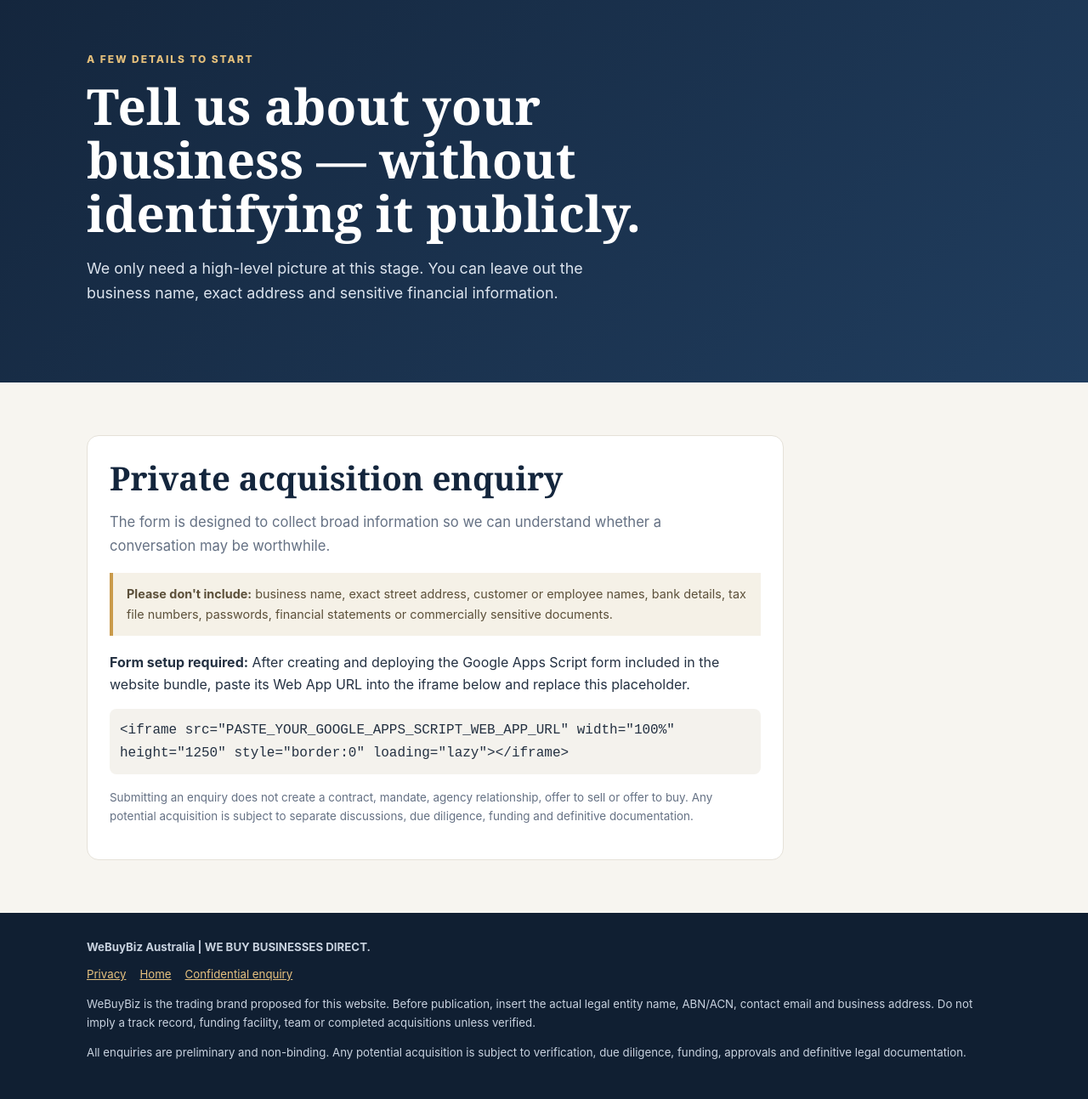
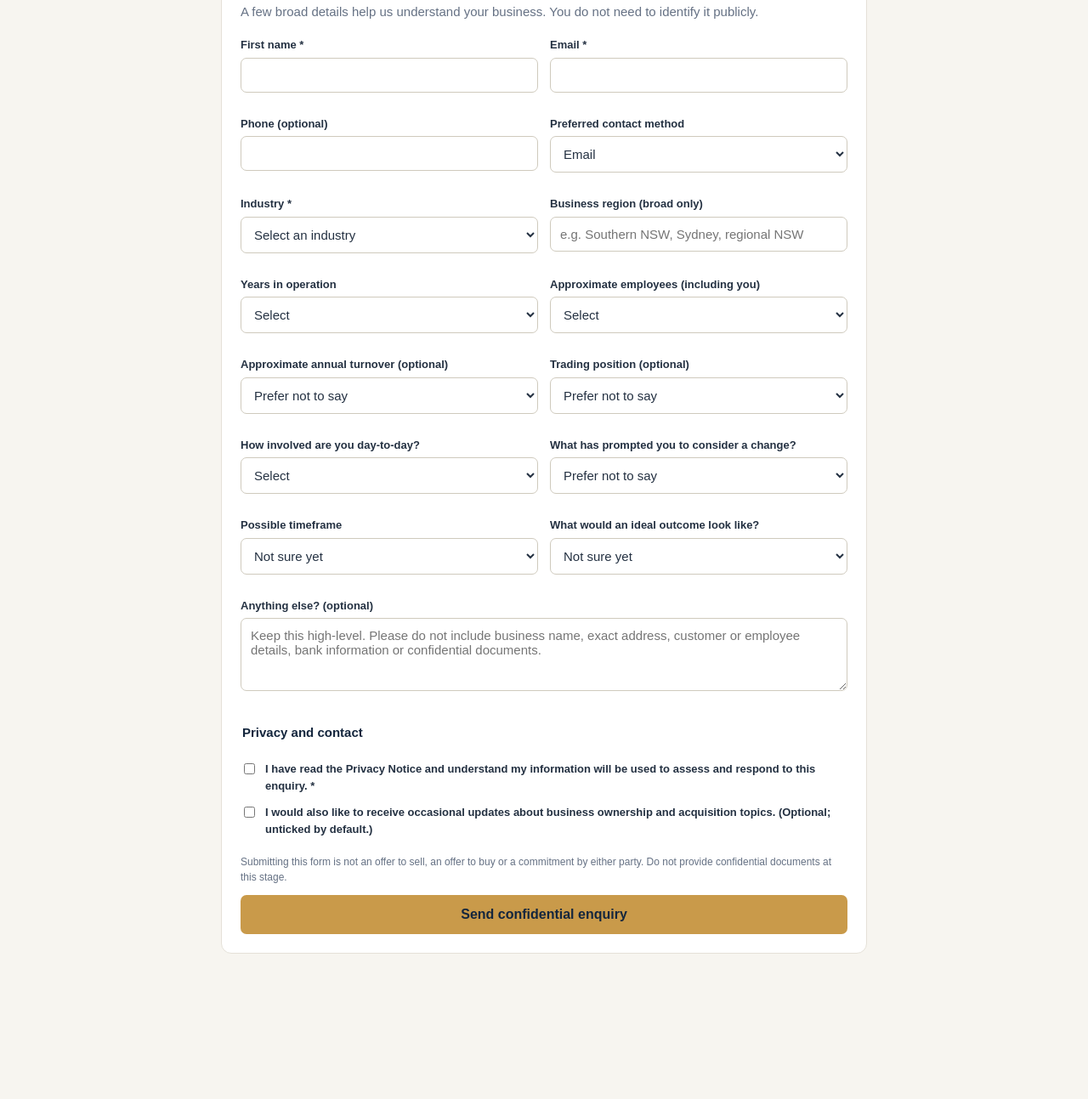
Before and after one commit to webuybiz/webuybiz-website, a plain HTML site: page enquiry.html in a window 1280 px wide. Shown: the part 73-1366 px from the top of the page at 85% size. After the commit the page ends 1207 px from the top, so only its background shows below. Drawn offline with Linux system fonts and the light colour scheme.

Commit message:
Connect live WeBuyBiz enquiry form

```diff
--- a/enquiry.html
+++ b/enquiry.html
@@ -1,22 +1,68 @@
-<!doctype html><html lang="en-AU"><head><meta charset="utf-8"><meta name="viewport" content="width=device-width,initial-scale=1"><title>Sell Your Business Directly | Contact WeBuyBiz Australia</title><meta name="description" content="Contact WeBuyBiz about a potential direct acquisition of your established Australian business. Share high-level information in a private initial enquiry."><style>
-:root{--navy:#14263d;--navy2:#203d5e;--gold:#c99a4a;--cream:#f7f5f0;--ink:#243142;--muted:#657184;--line:#e5e1d8;--white:#fff;--green:#2f7655}
-*{box-sizing:border-box}html{scroll-behavior:smooth}body{margin:0;background:var(--cream);color:var(--ink);font:16px/1.65 Inter,system-ui,-apple-system,"Segoe UI",Arial,sans-serif}
-a{color:inherit} .site{max-width:1120px;margin:auto;padding:0 22px}
-header{background:var(--navy);color:#fff}.head{display:flex;align-items:center;justify-content:space-between;gap:20px;padding:18px 0}.brand{font-weight:800;letter-spacing:.04em;font-size:1.08rem;text-decoration:none}.brand span{color:var(--gold)}nav{display:flex;gap:18px;flex-wrap:wrap}nav a{font-size:.88rem;color:#e8edf3;text-decoration:none}nav a:hover{color:var(--gold)}
-.hero{background:linear-gradient(135deg,var(--navy),var(--navy2));color:#fff;padding:68px 0 72px}.hero-grid{display:grid;grid-template-columns:1.08fr .92fr;gap:44px;align-items:center}.eyebrow{color:#e4bf7b;text-transform:uppercase;letter-spacing:.16em;font-size:.75rem;font-weight:800}.hero h1{font:700 clamp(2.25rem,5vw,3.65rem)/1.08 Georgia,serif;margin:14px 0 18px;max-width:760px}.hero p{font-size:1.12rem;color:#dce4ee;max-width:650px}.hero .sub{font-size:.86rem;color:#c5d0de}
-h1,h2,h3{line-height:1.2}h2{font:700 clamp(1.75rem,3vw,2.45rem)/1.2 Georgia,serif;color:var(--navy);margin:0 0 14px}h3{color:var(--navy);margin:0 0 8px;font-size:1.12rem}
-.btn{display:inline-block;background:var(--gold);color:var(--navy);font-weight:800;padding:13px 20px;border-radius:7px;text-decoration:none;border:0;cursor:pointer}.btn.secondary{background:transparent;color:#fff;border:1px solid #8fa0b5}.btn:hover{filter:brightness(.96)}
-section{padding:62px 0}.intro{max-width:720px;color:var(--muted);font-size:1.04rem}.cards{display:grid;grid-template-columns:repeat(3,1fr);gap:18px;margin-top:28px}.card{background:#fff;border:1px solid var(--line);border-radius:12px;padding:24px;box-shadow:0 5px 20px rgba(20,38,61,.035)}.card p{margin:0;color:var(--muted)}.number{display:inline-grid;place-items:center;width:34px;height:34px;border-radius:50%;background:var(--navy);color:var(--gold);font-weight:800;margin-bottom:12px}
-.band{background:#fff;border-top:1px solid var(--line);border-bottom:1px solid var(--line)}.split{display:grid;grid-template-columns:1fr 1fr;gap:42px;align-items:start}.checklist{padding-left:20px}.checklist li{padding:5px 0}.callout{background:var(--navy);color:#fff;padding:34px;border-radius:14px}.callout h2{color:#fff}.callout p{color:#d9e2ec}.small{font-size:.84rem;color:var(--muted)}.pill{display:inline-block;border:1px solid #d8c79f;color:#7d5b22;border-radius:99px;padding:4px 10px;font-size:.75rem;font-weight:800}
-.stats{display:grid;grid-template-columns:repeat(3,1fr);gap:14px;margin-top:28px}.stat{background:#fff;border:1px solid var(--line);padding:20px;border-radius:10px}.stat strong{display:block;font:700 2rem Georgia,serif;color:var(--navy)}.stat span{font-size:.86rem;color:var(--muted)}
-footer{background:#101f32;color:#c8d2df;padding:30px 0;font-size:.83rem}footer a{color:#e7c27f}.footerlinks{display:flex;gap:16px;flex-wrap:wrap;margin:10px 0}
-.form-shell{background:#fff;border:1px solid var(--line);border-radius:14px;padding:26px;max-width:820px}.notice{background:#f5f1e7;border-left:4px solid var(--gold);padding:13px 16px;color:#5c503a;font-size:.9rem;margin:18px 0}
-@media(max-width:800px){.hero-grid,.split{grid-template-columns:1fr}.cards{grid-template-columns:1fr}.stats{grid-template-columns:1fr}.head{align-items:flex-start;flex-direction:column}nav{gap:12px}.hero{padding:48px 0}}
-</style><meta name="robots" content="index,follow">
-</head><body><header><div class="site head"><a class="brand" href="index.html">WeBuyBiz <span>AUSTRALIA</span></a><nav>
-<a href="index.html">Home</a><a href="private-exit.html">Private exit</a><a href="what-we-acquire.html">What we acquire</a><a href="process.html">Our process</a><a href="about.html">About</a><a href="enquiry.html">Confidential enquiry</a>
-</nav></div></header>
-<main><section class="hero"><div class="site"><div class="eyebrow">A few details to start</div><h1>Tell us about your business — without identifying it publicly.</h1><p>We only need a high-level picture at this stage. You can leave out the business name, exact address and sensitive financial information.</p></div></section>
-<section><div class="site"><div class="form-shell"><h2>Private acquisition enquiry</h2><p class="intro">The form is designed to collect broad information so we can understand whether a conversation may be worthwhile.</p><div class="notice"><strong>Please don't include:</strong> business name, exact street address, customer or employee names, bank details, tax file numbers, passwords, financial statements or commercially sensitive documents.</div>
-<div id="nc-form-embed"><p><strong>Form setup required:</strong> After creating and deploying the Google Apps Script form included in the website bundle, paste its Web App URL into the iframe below and replace this placeholder.</p><pre style="white-space:pre-wrap;background:#f4f2ed;padding:12px;border-radius:8px">&lt;iframe src="PASTE_YOUR_GOOGLE_APPS_SCRIPT_WEB_APP_URL" width="100%" height="1250" style="border:0" loading="lazy"&gt;&lt;/iframe&gt;</pre></div>
-<p class="small">Submitting an enquiry does not create a contract, mandate, agency relationship, offer to sell or offer to buy. Any potential acquisition is subject to separate discussions, due diligence, funding and definitive documentation.</p></div></div></section></main><footer><div class="site"><strong>WeBuyBiz Australia | WE BUY BUSINESSES DIRECT.</strong><div class="footerlinks"><a href="privacy.html">Privacy</a><a href="index.html">Home</a><a href="enquiry.html">Confidential enquiry</a></div><p>WeBuyBiz is the trading brand proposed for this website. Before publication, insert the actual legal entity name, ABN/ACN, contact email and business address. Do not imply a track record, funding facility, team or completed acquisitions unless verified.</p><p>All enquiries are preliminary and non-binding. Any potential acquisition is subject to verification, due diligence, funding, approvals and definitive legal documentation.</p></div></footer></body></html>
+<!doctype html>
+<html lang="en-AU"><head><meta charset="utf-8"><meta name="viewport" content="width=device-width,initial-scale=1">
+<style>
+:root{--navy:#14263d;--gold:#c99a4a;--ink:#243142;--muted:#657184;--line:#e5e1d8}
+*{box-sizing:border-box}body{margin:0;padding:12px;background:#f7f5f0;color:var(--ink);font:15px/1.5 Arial,sans-serif}
+form{max-width:760px;margin:auto;background:#fff;border:1px solid var(--line);border-radius:12px;padding:22px}
+h2{margin:0;color:var(--navy);font-size:23px}p.help{color:var(--muted);margin:6px 0 18px}
+.grid{display:grid;grid-template-columns:1fr 1fr;gap:14px}.field{margin:0 0 13px}.full{grid-column:1/-1}
+label{display:block;font-weight:700;font-size:13px;margin-bottom:5px}input,select,textarea{width:100%;padding:11px;border:1px solid #cfcabd;border-radius:7px;font:15px Arial;background:#fff;color:var(--ink)}
+textarea{min-height:86px;resize:vertical}.hint{font-size:12px;color:var(--muted);margin-top:4px}
+fieldset{border:0;padding:0;margin:18px 0 8px}legend{font-weight:800;color:var(--navy);margin-bottom:10px}
+.check{display:flex;gap:9px;align-items:flex-start;margin:12px 0;font-size:13px}.check input{width:auto;margin-top:3px}
+button{width:100%;border:0;border-radius:7px;background:var(--gold);color:var(--navy);font-weight:800;padding:14px;font-size:16px;cursor:pointer}
+#status{margin-top:12px;padding:10px;border-radius:7px;display:none}#status.ok{display:block;background:#e8f4ec;color:#205b37}#status.err{display:block;background:#faeaea;color:#8a2525}
+.hp{position:absolute;left:-10000px}
+@media(max-width:600px){.grid{grid-template-columns:1fr}form{padding:16px}}
+</style></head><body>
+<form id="leadForm">
+<h2>Private business enquiry</h2>
+<p class="help">A few broad details help us understand your business. You do not need to identify it publicly.</p>
+<div class="grid">
+<div class="field"><label for="firstName">First name *</label><input id="firstName" name="firstName" maxlength="80" required></div>
+<div class="field"><label for="email">Email *</label><input id="email" name="email" type="email" maxlength="150" required></div>
+<div class="field"><label for="phone">Phone (optional)</label><input id="phone" name="phone" type="tel" maxlength="40"></div>
+<div class="field"><label for="contactMethod">Preferred contact method</label><select id="contactMethod" name="contactMethod"><option>Email</option><option>Phone</option><option>Either</option></select></div>
+<div class="field"><label for="industry">Industry *</label><select id="industry" name="industry" required><option value="">Select an industry</option><option>Hospitality / food</option><option>Automotive</option><option>Wholesale / distribution</option><option>Trade services</option><option>Manufacturing</option><option>Cleaning / facilities</option><option>Retail</option><option>Professional services</option><option>Other</option></select></div>
+<div class="field"><label for="region">Business region (broad only)</label><input id="region" name="region" placeholder="e.g. Southern NSW, Sydney, regional NSW"></div>
+<div class="field"><label for="years">Years in operation</label><select id="years" name="years"><option value="">Select</option><option>Under 2 years</option><option>2–5 years</option><option>6–10 years</option><option>11–20 years</option><option>21–30 years</option><option>Over 30 years</option></select></div>
+<div class="field"><label for="employees">Approximate employees (including you)</label><select id="employees" name="employees"><option value="">Select</option><option>Owner only</option><option>2–4</option><option>5–9</option><option>10–19</option><option>20–49</option><option>50–99</option><option>100+</option></select></div>
+<div class="field"><label for="turnover">Approximate annual turnover (optional)</label><select id="turnover" name="turnover"><option value="">Prefer not to say</option><option>Under $250k</option><option>$250k–$500k</option><option>$500k–$1m</option><option>$1m–$2m</option><option>$2m–$5m</option><option>$5m–$10m</option><option>Over $10m</option></select></div>
+<div class="field"><label for="profitability">Trading position (optional)</label><select id="profitability" name="profitability"><option value="">Prefer not to say</option><option>Profitable</option><option>Break-even</option><option>Currently loss-making</option><option>Varies year to year</option><option>Not sure</option></select></div>
+<div class="field"><label for="ownerRole">How involved are you day-to-day?</label><select id="ownerRole" name="ownerRole"><option value="">Select</option><option>Full-time, hands-on</option><option>Part-time / oversight</option><option>Mostly manager-operated</option><option>Several owners share duties</option></select></div>
+<div class="field"><label for="reason">What has prompted you to consider a change?</label><select id="reason" name="reason"><option value="">Prefer not to say</option><option>Retirement</option><option>No family / internal successor</option><option>Owner fatigue / lifestyle change</option><option>Relocation or new opportunity</option><option>Partnership change</option><option>Want to realise value / diversify</option><option>Business needs a new owner to grow</option><option>Other / still exploring</option></select></div>
+<div class="field"><label for="timing">Possible timeframe</label><select id="timing" name="timing"><option value="">Not sure yet</option><option>Immediately / within 3 months</option><option>3–6 months</option><option>6–12 months</option><option>1–2 years</option><option>More than 2 years</option><option>Just exploring options</option></select></div>
+<div class="field"><label for="outcome">What would an ideal outcome look like?</label><select id="outcome" name="outcome"><option value="">Not sure yet</option><option>Full sale and exit</option><option>Gradual handover</option><option>Sell majority / retain some involvement</option><option>Bring in a new owner / partner</option><option>Open to discussing options</option></select></div>
+<div class="field full"><label for="context">Anything else? (optional)</label><textarea id="context" name="context" maxlength="1000" placeholder="Keep this high-level. Please do not include business name, exact address, customer or employee details, bank information or confidential documents."></textarea></div>
+</div>
+<div class="hp"><label>Leave this blank<input name="website" tabindex="-1" autocomplete="off"></label></div>
+<fieldset><legend>Privacy and contact</legend>
+<label class="check"><input type="checkbox" id="privacyAck" required><span>I have read the Privacy Notice and understand my information will be used to assess and respond to this enquiry. *</span></label>
+<label class="check"><input type="checkbox" id="marketingOptIn"><span>I would also like to receive occasional updates about business ownership and acquisition topics. (Optional; unticked by default.)</span></label>
+</fieldset>
+<p class="hint">Submitting this form is not an offer to sell, an offer to buy or a commitment by either party. Do not provide confidential documents at this stage.</p>
+<button id="submitBtn" type="submit">Send confidential enquiry</button><div id="status" role="status" aria-live="polite"></div>
+</form>
+<script>
+const form=document.getElementById('leadForm'), statusEl=document.getElementById('status'), btn=document.getElementById('submitBtn');
+form.addEventListener('submit',e=>{
+ e.preventDefault();
+ const data={};
+ ['firstName','email','phone','contactMethod','industry','region','years','employees','turnover','profitability','ownerRole','reason','timing','outcome','context','website'].forEach(id=>{const el=form.elements[id];data[id]=el?el.value:''});
+ data.privacyAck=document.getElementById('privacyAck').checked?'yes':'no';
+ data.marketingOptIn=document.getElementById('marketingOptIn').checked?'yes':'no';
+ btn.disabled=true;btn.textContent='Sending…';statusEl.className='';statusEl.style.display='none';
+ google.script.run.withSuccessHandler(res=>{
+  form.reset();statusEl.textContent='Thank you. Your enquiry has been received. We will review it and contact you if there is a potential fit.';statusEl.className='ok';statusEl.style.display='block';btn.disabled=false;btn.textContent='Send confidential enquiry';
+ }).withFailureHandler(err=>{
+  statusEl.textContent=(err&&err.message)?err.message:'Sorry, we could not submit your enquiry. Please try again.';statusEl.className='err';statusEl.style.display='block';btn.disabled=false;btn.textContent='Send confidential enquiry';
+ }).submitEnquiry(data);
+});
+<iframe
+  src="https://script.google.com/macros/s/AKfycbyRCPHcqfH132aifk56mAx2FBXsciqeSuNm22vMIqMvLbSbMEX4oLZ1wKUzlwIxnpWH/exec"
+  width="100%"
+  height="1500"
+  style="border:0; display:block;"
+  loading="lazy"
+  title="WeBuyBiz Private Business Enquiry Form">
+</iframe></script></body></html>
```
